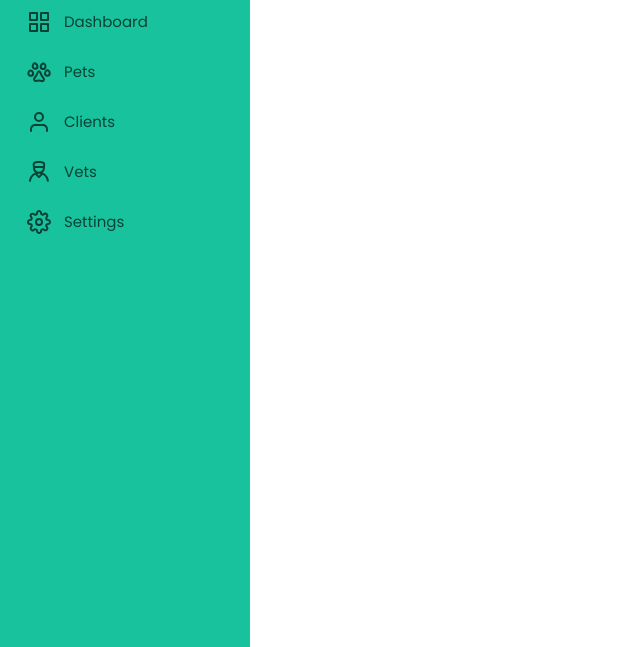
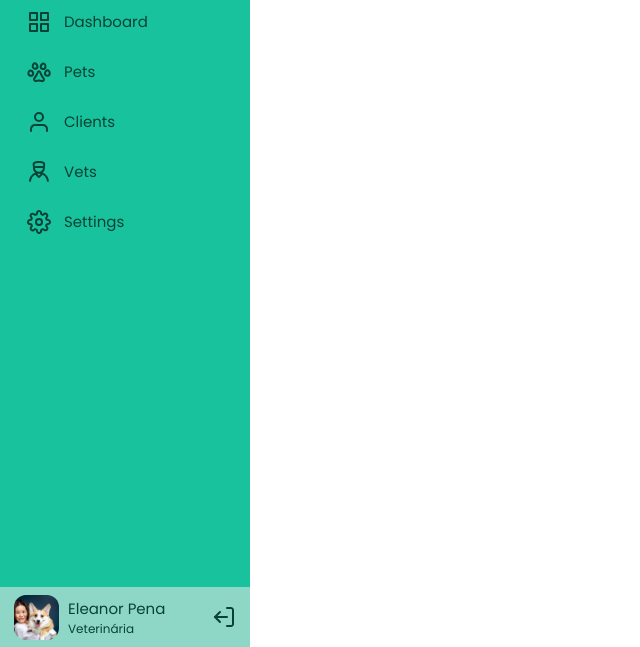
Before and after one commit to gabrielb-ss/mini-projects-html-css, a website: page Sidebar/index.html in a window 1280 px wide. Both pictures are taken after a click on the picture 39 px from the left and 49 px from the top of the page. Shown: the part 153-800 px from the top of the page, without its empty margins (0-640 px from the left). Drawn offline with Linux system fonts and the light colour scheme.

Commit message:
feat: add log out

```diff
--- a/Sidebar/index.html
+++ b/Sidebar/index.html
@@ -12,8 +12,9 @@
   <link rel="stylesheet" href="styles/style.css">
   <title>Sidebar</title>
 </head>
+
 <body>
-  <nav >
+  <nav>
     <div id="logo-menu">
       <img id="logo" src="assets/logo.svg" alt="">
       <img onclick="toggleMenu()"  id="toggle" src="assets/menu.svg" alt="">
@@ -49,12 +50,20 @@
         <img src="assets/settings.svg" alt="">
         <p>Settings</p>
       </li>
-    </ul>
+    </menu>
 
+   <div class="footer">
+     <img id="pfp" src="assets/photo.jpg" alt="">
+     <div id="text">
+       <p>Eleanor Pena</p>
+       <p>Veterinária</p>
+     </div>
+    <img id="log-out" src="assets/log-out.svg" alt="">
+   </div>
   </nav>
+
   <main>Dashboard</main>
 
-  <script src="script.js">
-  </script>
+  <script src="script.js"></script>
 </body>
 </html>
--- a/Sidebar/styles/style.scss
+++ b/Sidebar/styles/style.scss
@@ -7,6 +7,7 @@
 }
 
 * {
+
   margin: 0;
   padding: 0;
   box-sizing: border-box;
@@ -29,10 +30,16 @@ body {
     font-weight: 500;
   }
 
+  p {
+    opacity: 0;
+    width: 0;
+    transition: opacity 0.25s, width 0.25s;
+  }
+
   nav {
     height: 100vh;
     width:  7.8rem;
-    padding: 2.4rem 1.4rem 1.4rem;
+    padding: 2.4rem 1.4rem 0;
     gap: 2.6rem;
 
     transition-property: width;
@@ -57,7 +64,6 @@ body {
 
       #toggle {
         cursor: pointer;
-
       }
     }
 
@@ -67,20 +73,40 @@ body {
 
     menu {
       gap: 0.7rem;
+
+      li {
+        height: 5rem;
+        width: auto;
+        padding: 1.3rem;
+        border-radius: 1.2rem;
+        display: flex;
+        gap: 1.3rem;
+      }
     }
 
-    li {
-      height: 5rem;
-      width: auto;
-      padding: 1.3rem;
-      border-radius: 1.2rem;
+    .footer {
+      background-color: var(--light-green);
+      margin: auto -1.4rem 0;
+      padding: 0 1.4rem;
+      height: 6rem;
       display: flex;
-      gap: 1.3rem;
+      align-items: center;
 
-      p {
-        opacity: 0;
-        width: 0;
-        transition: opacity 0.25s, width 0.25s;
+      #pfp {
+        width: 4.5rem;
+        height: 4.5rem;
+        margin-right: .9rem;
+
+        object-fit: cover;
+        border-radius: 1.2rem;
+      }
+
+      #text :last-child {
+          font-size: 1.2rem;
+      }
+
+      #log-out {
+        margin-left: auto;
       }
     }
   }
@@ -99,7 +125,7 @@ body {
 
   p {
     opacity: 1;
-    width: 1;
+    width: auto;
     transition: opacity 0.25s, width 0.25s;
   }
 }
```
Also changed, not shown: Sidebar/styles/style.css, 1 other file.
